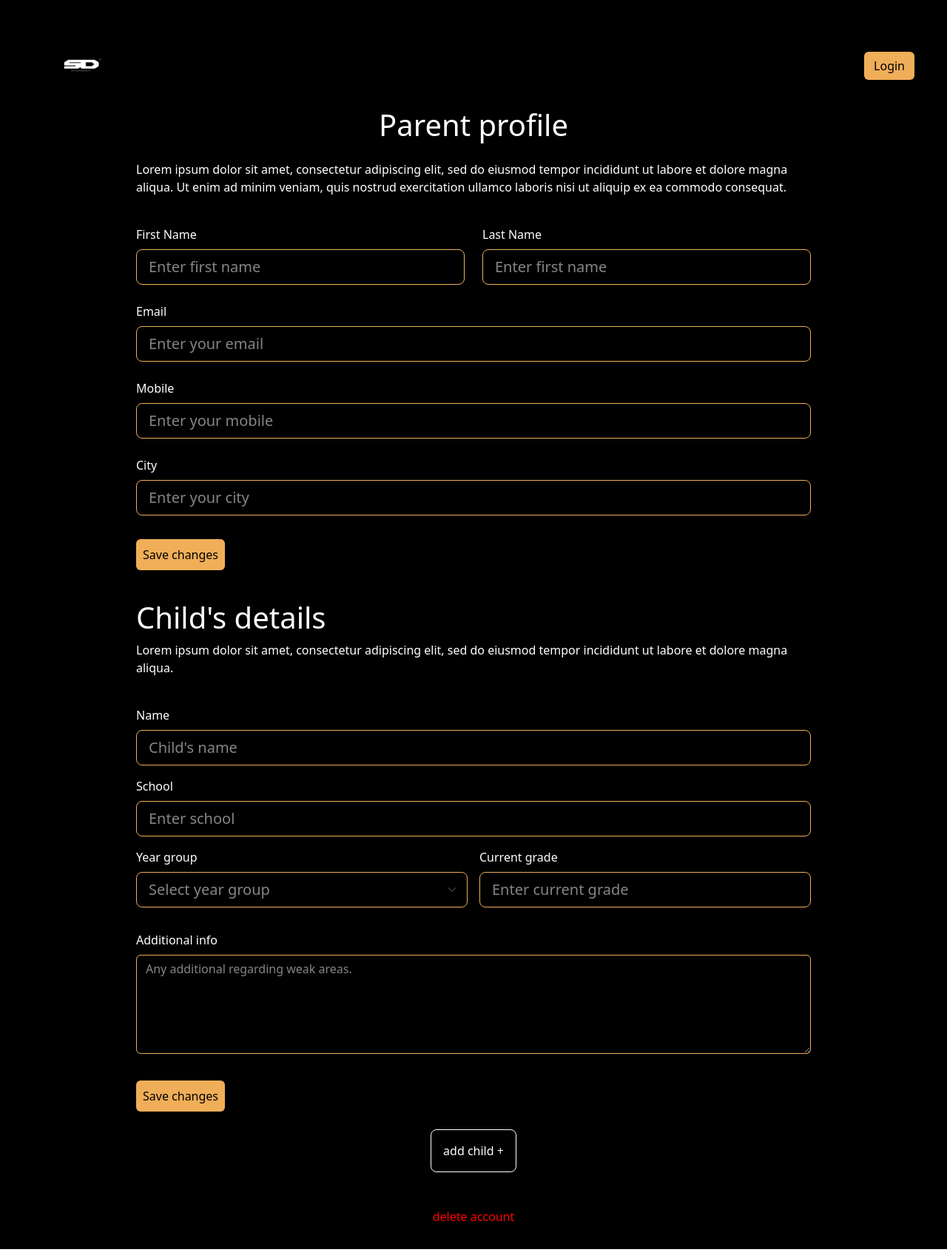
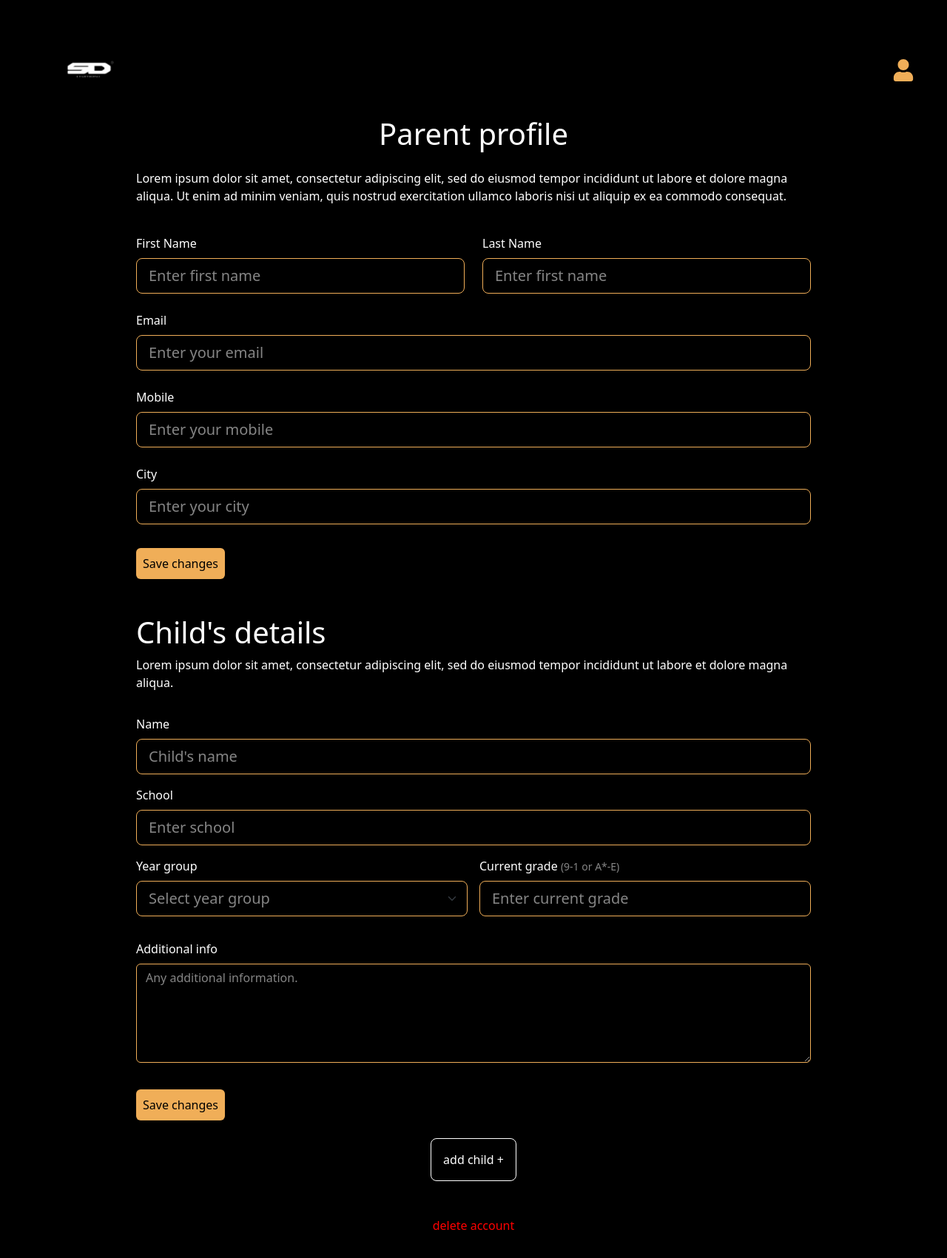
Before and after one commit to Shemz-ux/sd-tuition-app-FE, a React (Vite) app: page /profile in a window 1280 px wide. Shown: the whole page at 74% size. Built offline with nearby package versions, Linux system fonts and the light colour scheme.

Commit message:
Child profile

```diff
--- a/src/App.css
+++ b/src/App.css
@@ -38,6 +38,26 @@
   }
 }
 
+.pic{
+  width: 300px;
+  height: 300px;
+  border-radius: 50%;
+  overflow: hidden;
+  border: 1px solid #ffffff;
+  display: flex;
+  align-items: center;
+  justify-content: center;
+  margin-bottom: 1rem;
+}
+
+.user-icon{
+  color: #F0AE58 !important;
+}
+
+.user-icon:hover{
+  color: #f0ae58df  !important;
+}
+
 .card {
   padding: 2em;
 }
@@ -67,7 +87,7 @@
 }
 
 .transparent-input::placeholder{
-  color: rgba(255, 255, 255, 0.523);
+  color: rgba(255, 255, 255, 0.522);
 }
 
 .form-select{
--- a/src/App.jsx
+++ b/src/App.jsx
@@ -3,6 +3,8 @@ import './App.css'
 import HomePage from './components/HomePage';
 import ParentProfile from './components/ParentProfile';
 import Register from "./components/Register";
+import AddChild from "./components/AddChild";
+import ChildProfile from "./components/ChildProfile";
 
 function App() {
 
@@ -12,6 +14,7 @@ function App() {
         <Route path="/" element={<HomePage/>}/>
         <Route path="/profile" element={<ParentProfile/>}/>
         <Route path="/register" element={<Register/>}/>
+        <Route path="/addChild" element={<ChildProfile/>}/>
       </Routes>
     </>
   )
--- /dev/null
+++ b/src/components/AddChild.jsx
@@ -0,0 +1,60 @@
+import { Navbar } from "./navbar";
+
+function AddChild(){
+    return (
+        <>
+        <div className="mt-3">
+            {/* <h1>Child's details</h1>
+            <p>Lorem ipsum dolor sit amet, consectetur adipiscing elit, sed do eiusmod tempor incididunt ut labore et dolore magna aliqua. </p> */}
+            <div>
+            <form class="row g-3 mt-1">
+                    <div class="col-12">
+                        <label for="name" class="form-label">Name</label>
+                        <input type="text" class="form-control form-control-lg transparent-input" id="name" placeholder="Child's name" required/>
+                        <div class="valid-feedback" style={{ color: "#F0AE58" }}>
+                            Looks good!
+                            </div>
+                    </div>
+                    <div class="col-12">
+                        <label for="school" class="form-label">School</label>
+                        <input type="text" class="form-control form-control-lg transparent-input" id="school" placeholder="Enter school" required/>
+                        <div class="valid-feedback" style={{ color: "#F0AE58" }}>
+                            Looks good!
+                            </div>
+                    </div>
+                    <div class="col-md-6">
+                        <label for="yearGroup" class="form-label">Year group</label>
+                        <select class="form-select form-select-lg mb-3 transparent-input" id="yearGroup" aria-label="Large select example">
+                            <option selected>Select year group</option>
+                            <option value="1">1</option>
+                            <option value="2">2</option>
+                            <option value="3">3</option>
+                            <option value="4">4</option>
+                            <option value="5">5</option>
+                            <option value="6">6</option>
+                            <option value="7">7</option>
+                            <option value="8">8</option>
+                            <option value="9">9</option>
+                            <option value="10">10</option>
+                            <option value="11">11</option>
+                            <option value="12">12</option>
+                            </select>
+                    </div>
+                    <div class="col-md-6">
+                        <label for="currentGrade" class="form-label">Current grade <small style={{color: "#ffffff85"}}>(9-1 or A*-E)</small></label>
+                        <input type="text" class="form-control form-control-lg  transparent-input" id="currentGrade" placeholder="Enter current grade"/>
+                        <div class="valid-feedback" style={{ color: "#F0AE58" }}>
+                            Looks good!
+                            </div>
+                    </div>
+                    <div class="mb-3">
+                        <label for="exampleFormControlTextarea1" class="form-label">Additional info</label>
+                        <textarea class="form-control transparent-input" id="exampleFormControlTextarea1" rows="5" placeholder="Any additional information. "></textarea>
+                        </div>
+                </form>
+            </div>
+        </div>
+        </>)
+}
+
+export default AddChild;
--- a/src/components/AddOptional.jsx
+++ b/src/components/AddOptional.jsx
@@ -3,15 +3,19 @@ import { useNavigate } from "react-router-dom";
 function AddOptional(){
     const navigate = useNavigate()
 
-    return (<div className="d-flex flex-row justify-content-center align-items-center gap-3"
+    return (
+    <>
+    <div className="d-flex flex-row justify-content-center align-items-center gap-5"
         style={{ minHeight: "100vh" }}>
-        <div className="optional p-5 mt-3">
+        <div className="optional p-5 mt-3" onClick={()=>navigate("/addChild")}>
             Add child's details +
             </div>
         <div className="optional p-5 mt-3" onClick={()=>navigate("/profile")}>
                 Complete later
             </div>
-    </div>)
+    </div>
+    </>
+    )
 }
 
 export default AddOptional;
--- /dev/null
+++ b/src/components/ChildProfile.jsx
@@ -0,0 +1,24 @@
+import { useNavigate } from "react-router-dom";
+import AddChild from "./AddChild";
+import { Navbar } from "./navbar";
+
+function ChildProfile(){
+    const navigate = useNavigate()
+
+    return (
+    <>
+    <Navbar/>
+    <div className="profile d-flex flex-column align-items-center" style={{ minHeight: "100vh" }}>
+        <h1>Create child's profile</h1>
+    <div className="w-75 w-md-50 w-lg-30 mt-3">
+        <AddChild/>
+        <div className="w-75 w-md-50 w-lg-30 mt-1 text-start">
+            <button className="btn mb-2 mt-3 p-2" type="submit" onClick={()=>{navigate("/profile")}}>Add child</button>
+            </div>
+        </div>
+    </div>
+    </>
+    )
+}
+
+export default ChildProfile;
--- a/src/components/Navbar.jsx
+++ b/src/components/Navbar.jsx
@@ -1,14 +1,19 @@
 import { Link } from "react-router-dom";
 import logo from "../assets/SK-tuition-logo.png";
+import { FaUser } from "react-icons/fa";
 
 export function Navbar(){
     return (
     <nav className="navbar bg-body-black">
         <div className="d-flex container-fluid">
             <Link to="/">
-                <img className="logo" src={logo} alt="logo" style={{ width: "130px", height: "auto" }} />
+                <img className="logo" src={logo} alt="logo" style={{ width: "150px", height: "auto" }} />
                 </Link>
-            <button className="btn ms-auto" type="submit">Login</button>
+            {/* needs conditional logic here to verify if logged in or not */}
+            {/* <button className="btn ms-auto" type="submit">Login</button> */}
+            <Link to="/profile" style={{cursor: "pointer"}}>
+                <FaUser className="user-icon"size={30}/>
+                </Link>
         </div>
       </nav>
       )
--- a/src/components/ParentProfile.jsx
+++ b/src/components/ParentProfile.jsx
@@ -1,3 +1,4 @@
+import AddChild from "./AddChild";
 import { Navbar } from "./navbar";
 
 function ParentProfile(){
@@ -50,8 +51,15 @@ function ParentProfile(){
                     <button className="btn mb-2 mt-3 p-2" type="submit">Save changes</button>
                     </div>
 
-                <div className="w-75 w-md-50 w-lg-30 mt-3 text-start">
-                {addChild()}
+                <div className="w-75 w-md-50 w-lg-30 mt-4 text-start">
+                    <div className="mt-3">
+                    <h1>Child's details</h1>
+                    <p>Lorem ipsum dolor sit amet, consectetur adipiscing elit, sed do eiusmod tempor incididunt ut labore et dolore magna aliqua. </p>
+                        <AddChild/>
+                        <div className="w-75 w-md-50 w-lg-30 mt-1 text-start">
+                            <button className="btn mb-2 mt-3 p-2" type="submit">Save changes</button>
+                            </div>
+                        </div>
                     </div>
 
                 <div className="add-child p-3 mt-3">
@@ -66,63 +74,4 @@ function ParentProfile(){
 )
 }
 
-function addChild(){
-    return (
-    <div className="mt-3">
-            <h1>Child's details</h1>
-            <p>Lorem ipsum dolor sit amet, consectetur adipiscing elit, sed do eiusmod tempor incididunt ut labore et dolore magna aliqua. </p>
-            <div>
-            <form class="row g-3 mt-4">
-                    <div class="col-12">
-                        <label for="name" class="form-label">Name</label>
-                        <input type="text" class="form-control form-control-lg transparent-input" id="name" placeholder="Child's name" required/>
-                        <div class="valid-feedback" style={{ color: "#F0AE58" }}>
-                            Looks good!
-                            </div>
-                    </div>
-                    <div class="col-12">
-                        <label for="school" class="form-label">School</label>
-                        <input type="text" class="form-control form-control-lg transparent-input" id="school" placeholder="Enter school" required/>
-                        <div class="valid-feedback" style={{ color: "#F0AE58" }}>
-                            Looks good!
-                            </div>
-                    </div>
-                    <div class="col-md-6">
-                        <label for="yearGroup" class="form-label">Year group</label>
-                        <select class="form-select form-select-lg mb-3 transparent-input" id="yearGroup" aria-label="Large select example">
-                            <option selected>Select year group</option>
-                            <option value="1">1</option>
-                            <option value="2">2</option>
-                            <option value="3">3</option>
-                            <option value="4">4</option>
-                            <option value="5">5</option>
-                            <option value="6">6</option>
-                            <option value="7">7</option>
-                            <option value="8">8</option>
-                            <option value="9">9</option>
-                            <option value="10">10</option>
-                            <option value="11">11</option>
-                            <option value="12">12</option>
-                            </select>
-                    </div>
-                    <div class="col-md-6">
-                        <label for="currentGrade" class="form-label">Current grade</label>
-                        <input type="text" class="form-control form-control-lg  transparent-input" id="currentGrade" placeholder="Enter current grade"/>
-                        <div class="valid-feedback" style={{ color: "#F0AE58" }}>
-                            Looks good!
-                            </div>
-                    </div>
-                    <div class="mb-3">
-                        <label for="exampleFormControlTextarea1" class="form-label">Additional info</label>
-                        <textarea class="form-control transparent-input" id="exampleFormControlTextarea1" rows="5" placeholder="Any additional regarding weak areas. "></textarea>
-                        </div>
-                </form>
-                <div className="w-75 w-md-50 w-lg-30 mt-1 text-start">
-                    <button className="btn mb-2 mt-3 p-2" type="submit">Save changes</button>
-                    </div>
-            </div>
-    </div>
-    )
-}
-
 export default ParentProfile;
--- a/src/components/Register.jsx
+++ b/src/components/Register.jsx
@@ -11,7 +11,7 @@ function Register(){
         <>
         <Navbar />
         <div className="d-flex flex-column align-items-center">
-        <h1>Register</h1>
+        <h1>Register now!</h1>
             <div className="w-75 w-md-50 w-lg-30 mt-3">
                     <form class="row g-4 mt-3">
                         <div class="col-md-6 ">
@@ -51,9 +51,9 @@ function Register(){
                         </div>
                     </form>
                 </div>
-                <div className="w-75 w-md-50 w-lg-30 mt-5 text-center">
+                <div className="w-75 w-md-50 w-lg-30 mt-5 text-start">
                     <button className="btn mb-2 mt-3 p-2" type="submit"
-                    onClick={() => setClicked(true)}>Submit</button>
+                    onClick={() => setClicked(true)}>Next</button>
                     </div>
             </div>
             </>
```
Also changed, not shown: src/components/HomePage.jsx (+19 -13 lines).
